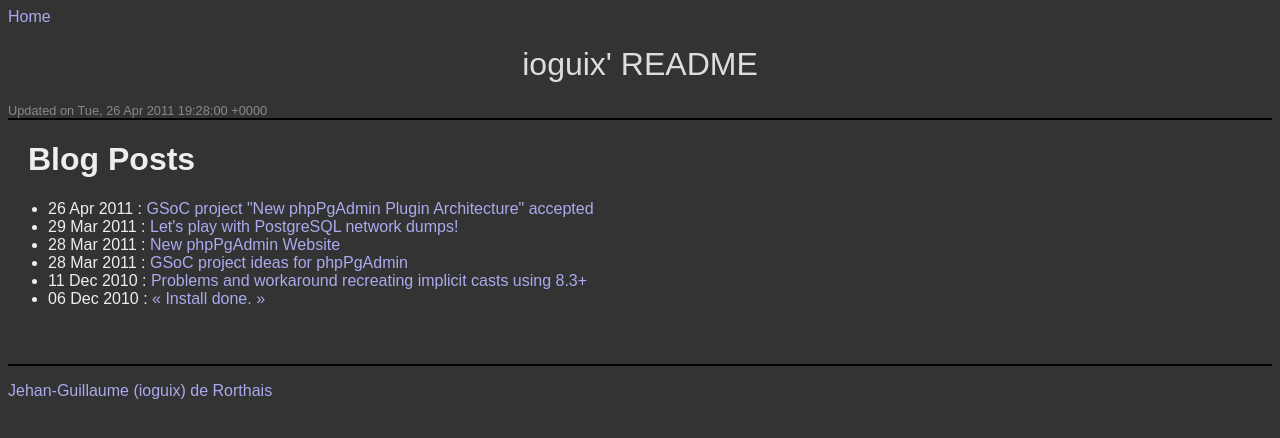
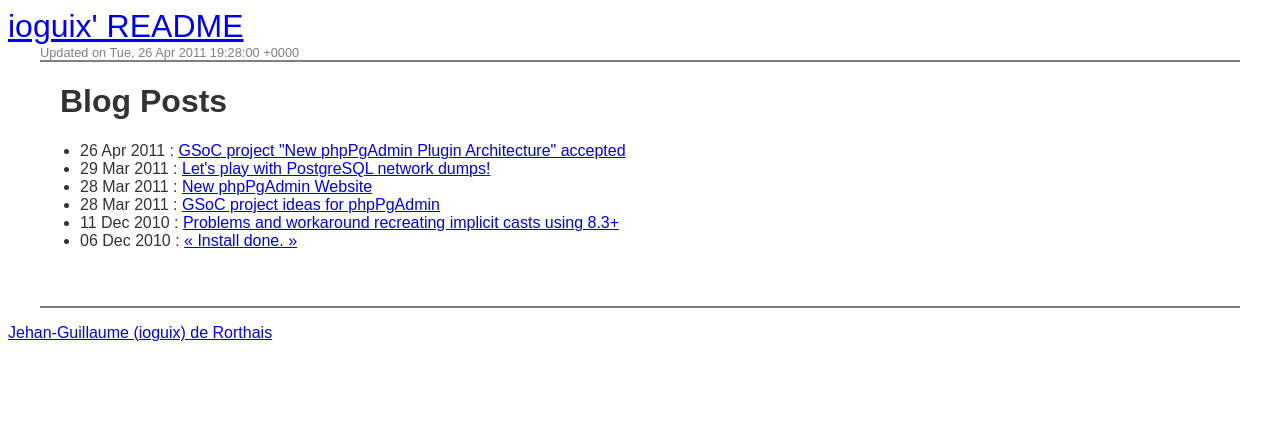
Before and after one commit to VenuMadhavVennu/ioguix.github.io, a Jekyll site: the page built from index.html, in a window 1280 px wide. Shown: the top 438 px of the page. Built offline with Jekyll 4.4.1, drawn with Linux system fonts in a browser that asks for light colours.

Commit message:
Light style

```diff
--- a/_layouts/default.html
+++ b/_layouts/default.html
@@ -13,8 +13,7 @@
 <div class="site">
 
   <div class="header">
-    <a class="home" href="/">Home</a>
-    <a class="title" href="/">ioguix' README</a>
+    <a class="title" href="/">{{ page.toptitle }}</a>
   </div>
 
   {{ content }}
--- a/_layouts/post.html
+++ b/_layouts/post.html
@@ -1,5 +1,6 @@
 ---
 layout: default
+toptitle: « Blog posts
 ---
 
 <div id="content_infos">By <em>{{ page.author }}</em> - published on {{ page.date | date_to_rfc822 }}</div>
--- a/css/screen.css
+++ b/css/screen.css
@@ -1,21 +1,11 @@
 /* Global */
 
 body {
-  background-color: #333;
-  color: #ddd;
   font-family: sans-serif;
 }
 
-a:link, a:visited { color: #aae; text-decoration: none; }
-a:hover, a:focus, a:active { background: #999; color: #337; }
-
 div.header a.title {
-  display: block;
-  background: #333;
-  color: #ddd;
   font-size: 2em;
-  text-align: center;
-  padding: 20px 0;
 }
 
 /* Posts */
@@ -23,16 +13,20 @@ div.header a.title {
 pre { margin: 0 }
 
 #content_infos {
-  color: #888;
+  max-width: 1200px;
+  margin: auto auto;
+  color: grey;
   font-size: 0.8em;
 }
 
 #content {
-  background-color: #333;
-  color: #eee;
+  max-width: 1200px;
+  background-color: white;
+  color: #333;
+  margin: auto auto;
   padding-bottom: 40px;
-  border-top: 2px solid black;
-  border-bottom: 2px solid black;
+  border-top: 2px solid grey;
+  border-bottom: 2px solid grey;
 }
 
 #content p, #content h1, #content h2 {
@@ -40,11 +34,19 @@ pre { margin: 0 }
 }
 
 #content > .highlight, #content > pre {
-  width: 1200px;
+  max-width: 1150px;
   background: #222;
   color: #f8f8f2;
-  border: 1px solid black;
+  border: 1px solid grey;
   overflow: auto;
   margin: 20px auto 20px 20px;
   padding: 10px;
 }
+
+p > code,
+li > code {
+  background: lightgrey;
+  border: 1px solid grey;
+  padding-left: 4px;
+  padding-right: 4px;
+}
--- a/index.html
+++ b/index.html
@@ -1,6 +1,6 @@
 ---
 layout: default
-title: Ioguix' README
+toptitle: ioguix' README
 ---
 
 <div id="content_infos">Updated on {{ site.posts.first.date | date_to_rfc822 }}</div>
```
